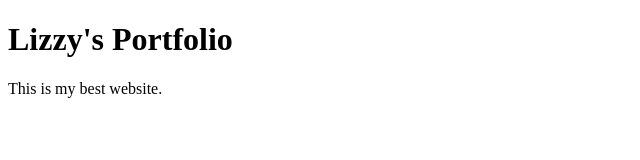
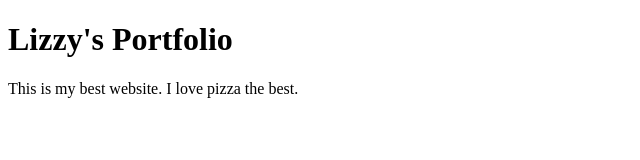
Before and after one commit to lizzythomson/lizzyportfolio, a plain HTML site: page index.html in a window 1280 px wide. Shown: the whole page, without its empty margins (0-640 px from the left). Drawn offline with Linux system fonts and the light colour scheme.

Commit message:
update body of website

```diff
--- a/index.html
+++ b/index.html
@@ -8,6 +8,6 @@
   </head>
   <body>
     <h1>Lizzy's Portfolio</h1>
-    <p>This is my best website.</p>
+    <p>This is my best website. I love pizza the best.</p>
   </body>
 </html>
```
